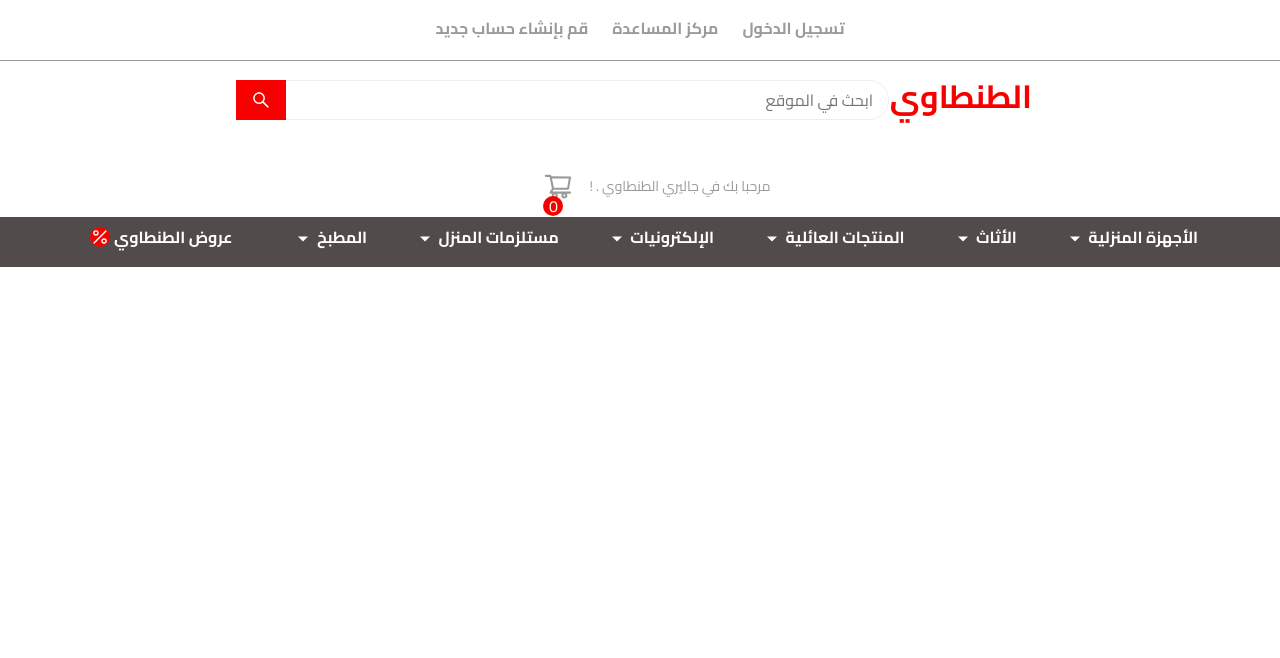
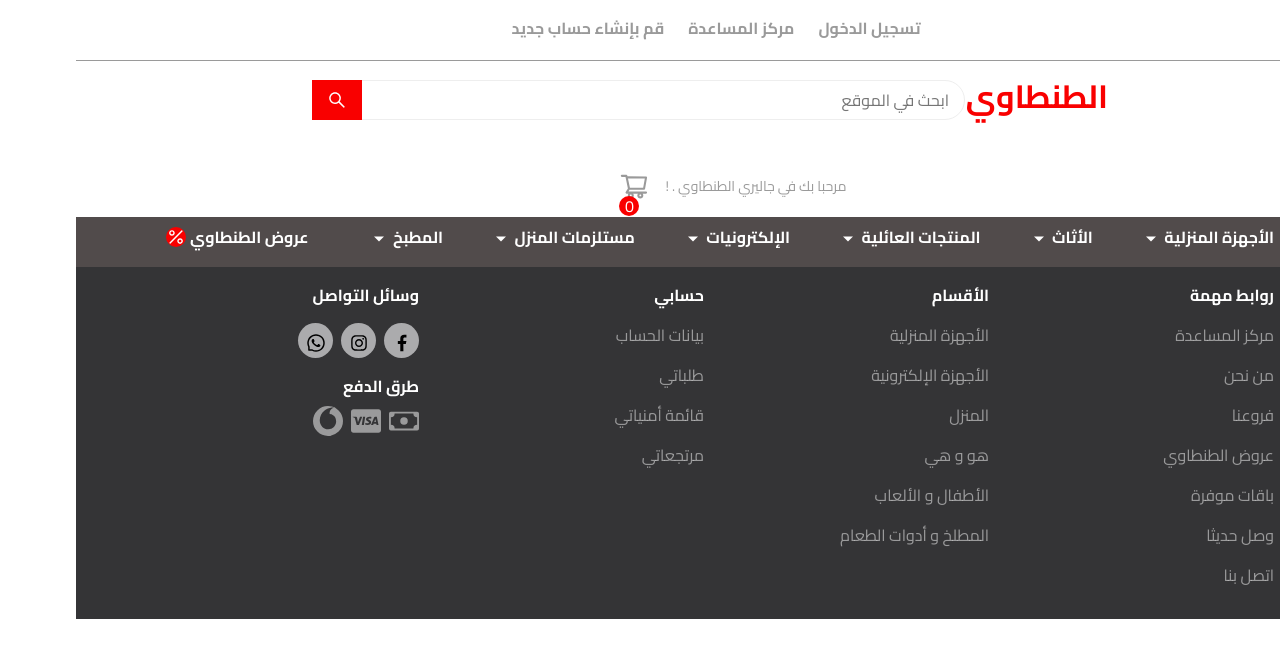
Before and after one commit to magedElshafey/Gallery-El-Tantawi, a React (Create React App) app: page /best in a window 1280 px wide. Shown: the top 658 px of the page. Built offline with nearby package versions, Linux system fonts and the light colour scheme.

Commit message:
create the footer

```diff
--- a/src/App.js
+++ b/src/App.js
@@ -1,7 +1,13 @@
-import React, { useEffect } from 'react';
-import { BrowserRouter as Router, Route, Routes, useLocation } from 'react-router-dom';
-import Home from './Pages/Home';
-import Headers from './Components/Layout/Headers/Headers';
+import React, { useEffect } from "react";
+import {
+  BrowserRouter as Router,
+  Route,
+  Routes,
+  useLocation,
+} from "react-router-dom";
+import Home from "./Pages/Home";
+import Headers from "./Components/Layout/Headers/Headers";
+import Footer from "./Components/Layout/footer/Footer";
 const App = () => {
   // handle scroll to top when page change
   function ScrollToTopAfterChangePage() {
@@ -13,7 +19,7 @@
   }
   // change direction of the page
   useEffect(() => {
-		document.getElementsByTagName('body')[0].style.direction = 'rtl';
+    document.getElementsByTagName("body")[0].style.direction = "rtl";
   }, []);
   return (
     <div>
@@ -21,8 +27,9 @@
         <ScrollToTopAfterChangePage />
         <Headers />
         <Routes>
-					<Route path='/' element={<Home />} />
+          <Route path="/" element={<Home />} />
         </Routes>
+        <Footer />
       </Router>
     </div>
   );
--- /dev/null
+++ b/src/Components/Layout/footer/Footer.jsx
@@ -0,0 +1,150 @@
+import React from "react";
+import style from "./footer.module.css";
+import { Link } from "react-router-dom";
+import { GrFacebookOption } from "react-icons/gr";
+import { FaCcVisa } from "react-icons/fa";
+import { BsCash } from "react-icons/bs";
+import { SiVodafone } from "react-icons/si";
+import { AiOutlineInstagram, AiOutlineWhatsApp } from "react-icons/ai";
+const Footer = () => {
+  return (
+    <div className={style.mainContainer}>
+      <div className="container py-3">
+        <div className="row ">
+          <div className="col-12 col-sm-6 col-md-4 col-lg-3">
+            <p className="fw-bold text-white text-center text-sm-end">
+              روابط مهمة
+            </p>
+            <ul className="d-flex flex-column gap-3 text-center text-sm-end">
+              <li>
+                <Link className={`${style.footerLink} text-white-50`} to="/">
+                  مركز المساعدة
+                </Link>
+              </li>
+              <li>
+                <Link className={`${style.footerLink} text-white-50`} to="/">
+                  من نحن
+                </Link>
+              </li>
+              <li>
+                <Link className={`${style.footerLink} text-white-50`} to="/">
+                  فروعنا
+                </Link>
+              </li>
+              <li>
+                <Link className={`${style.footerLink} text-white-50`} to="/">
+                  عروض الطنطاوي
+                </Link>
+              </li>
+              <li>
+                <Link className={`${style.footerLink} text-white-50`} to="/">
+                  باقات موفرة
+                </Link>
+              </li>
+              <li>
+                <Link className={`${style.footerLink} text-white-50`} to="/">
+                  وصل حديثا
+                </Link>
+              </li>
+              <li>
+                <Link className={`${style.footerLink} text-white-50`} to="/">
+                  اتصل بنا
+                </Link>
+              </li>
+            </ul>
+          </div>
+          <div className="col-12 col-sm-6 col-md-4 col-lg-3 ">
+            <p className="fw-bold text-white text-center text-sm-end">
+              الأقسام
+            </p>
+            <ul className="d-flex flex-column gap-3 text-center text-sm-end">
+              <li>
+                <Link className={`${style.footerLink} text-white-50`} to="/">
+                  الأجهزة المنزلية
+                </Link>
+              </li>
+              <li>
+                <Link className={`${style.footerLink} text-white-50`} to="/">
+                  الأجهزة الإلكترونية
+                </Link>
+              </li>
+              <li>
+                <Link className={`${style.footerLink} text-white-50`} to="/">
+                  المنزل
+                </Link>
+              </li>
+              <li>
+                <Link className={`${style.footerLink} text-white-50`} to="/">
+                  هو و هي
+                </Link>
+              </li>
+              <li>
+                <Link className={`${style.footerLink} text-white-50`} to="/">
+                  الأطفال و الألعاب
+                </Link>
+              </li>
+              <li>
+                <Link className={`${style.footerLink} text-white-50`} to="/">
+                  المطلخ و أدوات الطعام
+                </Link>
+              </li>
+            </ul>
+          </div>
+          <div className="col-12 col-sm-6 col-md-4 col-lg-3 ">
+            <p className="fw-bold text-white text-center text-sm-end">حسابي</p>
+            <ul className="d-flex flex-column gap-3 text-center text-sm-end">
+              <li>
+                <Link className={`${style.footerLink} text-white-50`} to="/">
+                  بيانات الحساب
+                </Link>
+              </li>
+              <li>
+                <Link className={`${style.footerLink} text-white-50`} to="/">
+                  طلباتي
+                </Link>
+              </li>
+              <li>
+                <Link className={`${style.footerLink} text-white-50`} to="/">
+                  قائمة أمنياتي
+                </Link>
+              </li>
+              <li>
+                <Link className={`${style.footerLink} text-white-50`} to="/">
+                  مرتجعاتي
+                </Link>
+              </li>
+            </ul>
+          </div>
+          <div className="col-12 col-sm-6 col-md-4 col-lg-3 text-center text-sm-end">
+            <p className="fw-bold text-white">وسائل التواصل</p>
+            <div className="d-flex justify-content-center justify-content-sm-start  align-items-center gap-2">
+              <div className={style.facebox}>
+                <a target="_blank" href="www.facebook.com">
+                  <GrFacebookOption className={style.faceicon} size={20} />
+                </a>
+              </div>
+              <div className={style.instabox}>
+                <a target="_blank" href="www.instagram.com">
+                  <AiOutlineInstagram className={style.instaicon} size={20} />
+                </a>
+              </div>
+              <div className={style.whatsbox}>
+                <a target="_blank" href="www.whatsapp.com">
+                  <AiOutlineWhatsApp className={style.whatsicon} size={20} />
+                </a>
+              </div>
+            </div>
+            <p className="fw-bold text-white mt-3 mb-2">طرق الدفع</p>
+            <div className="d-flex align-items-center gap-2 justify-content-center justify-content-sm-start">
+              <BsCash size={30} className="text-white-50" />
+              <FaCcVisa size={30} className="text-white-50" />
+              <SiVodafone size={30} className="text-white-50" />
+            </div>
+          </div>
+        </div>
+      </div>
+    </div>
+  );
+};
+
+export default Footer;
--- /dev/null
+++ b/src/Components/Layout/footer/footer.module.css
@@ -0,0 +1,46 @@
+.mainContainer {
+    width: 100vw;
+    background-color: #343436 !important;
+}
+.facebox , .instabox , .whatsbox {
+    width: 35px;
+    height: 35px;
+    display: flex;
+    justify-content: center;
+    align-items: center;
+    padding: 5px;
+    background-color: #ababad;
+    border-radius: 50%;
+    -webkit-border-radius: 50%;
+    -moz-border-radius: 50%;
+    -ms-border-radius: 50%;
+    -o-border-radius: 50%;
+}
+.faceicon , .instaicon , .whatsicon {
+    color: black !important;
+}
+.faceicon , .instaicon , .whatsicon , .facebox , .instabox , .whatsbox {
+    transition: 0.3s;
+    -webkit-transition: 0.3s;
+    -moz-transition: 0.3s;
+    -ms-transition: 0.3s;
+    -o-transition: 0.3s;
+}
+.facebox:hover {
+    background-color: #1877f2;
+}
+.facebox:hover .faceicon {
+    color: white !important;
+}
+.instabox:hover {
+    background-color: #e1306c;
+}
+.instabox:hover .instaicon {
+    color: white !important;
+}
+.whatsbox:hover {
+    background-color: #25d366;
+}
+.whatsbox:hover .whatsicon {
+    color: white !important;
+}
--- a/src/Components/utilites/heroImg/HeroImg.jsx
+++ b/src/Components/utilites/heroImg/HeroImg.jsx
@@ -3,9 +3,9 @@
 import { Link } from "react-router-dom";
 const HeroImg = ({ path, img }) => {
   return (
-    <div className="container py-5">
-      <Link to={path} className={`row justify-content-center ${style.imgContainer}`}>
-        <img className={`col-10 ${style.mainImg}`} alt="hero/img" src={img} />
+    <div className="container">
+      <Link to={path} className={`row  ${style.imgContainer}`}>
+        <img className={`col-12 ${style.mainImg}`} alt="hero/img" src={img} />
       </Link>
     </div>
   );
--- a/src/Components/utilites/heroImg/heroImg.module.css
+++ b/src/Components/utilites/heroImg/heroImg.module.css
@@ -1,8 +1,18 @@
 .imgContainer {
     height: 400px;
+}
+@media screen and (max-width : 767px) {
+    .imgContainer {
+        height: 100px;
+    }
 }
 .mainImg {
     width: 100%;
     height: 100%;
     object-fit: cover;
 }
+@media screen and (max-width : 767px) {
+    .mainImg {
+        object-fit: contain;
+    }
+}
--- a/src/Pages/Home.js
+++ b/src/Pages/Home.js
@@ -124,7 +124,7 @@
         </div>
       </div>
       <HeroImg path="/braun" img={braun} />
-      <div className="container my-5">
+      <div className="container mt-5">
         <div className="row">
           <div className="col-12 col-md-6 col-lg-3">
             <GroupCard
```
Also changed, not shown: src/Components/utilites/offerCard/OfferCard.jsx (+6 -15 lines). Lines whose indentation alone changed are shown as unchanged.
